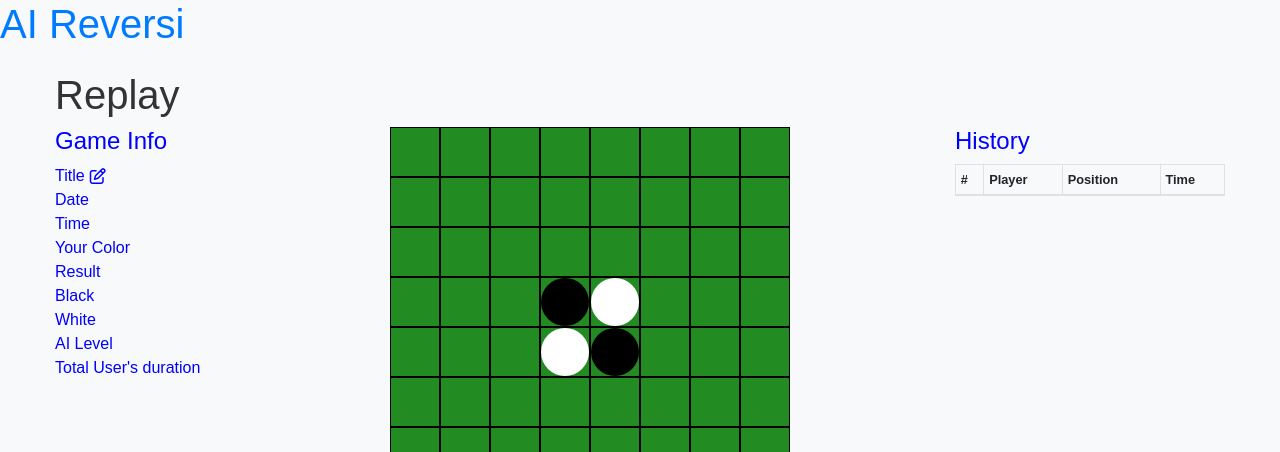
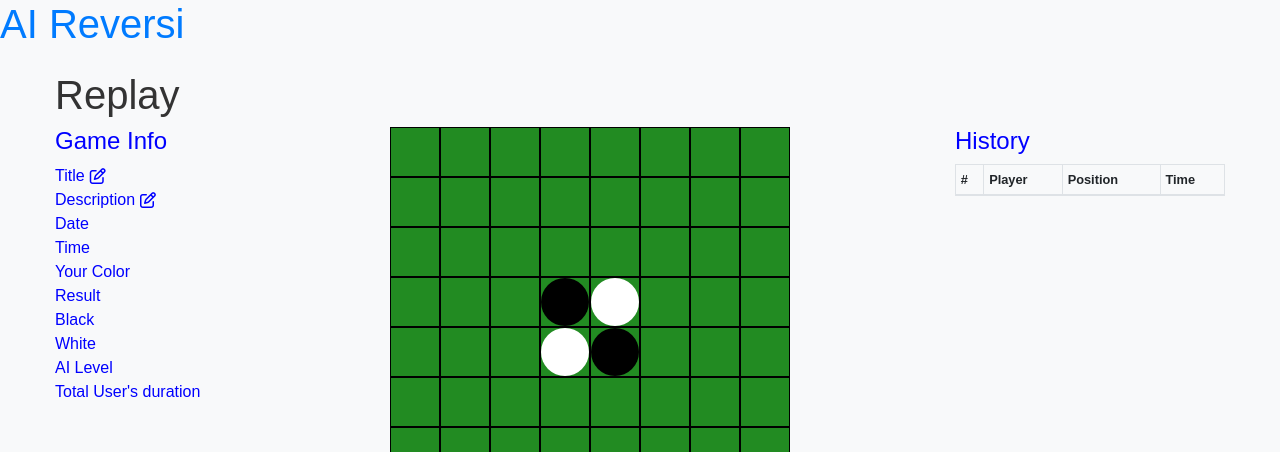
Before and after one commit to ryok247/ai-reversi, a Django app: template loginApp/templates/past-replay.html in a window 1280 px wide. Shown: the top 452 px of the page. Run offline with Django 3.2, Linux system fonts and the light colour scheme; the template is opened without the code that fills it: most values are stand-ins (such as "Sample title", 1, 10 or a date in 2020); lists and menus that the app fills with data are empty; some libraries are stand-ins or nearby versions.

Commit message:
Enabled users to edit description of games

```diff
--- a/loginApp/static/js/replay.js
+++ b/loginApp/static/js/replay.js
@@ -1,6 +1,7 @@
 import { gameLogic } from "./game-logic.js"
 import { ReplayAnimator } from './animation.js';
 import { addToHistoryTable, updateGameName } from "./manage-game.js";
+import { getCsrfToken } from './utilities.js'
 
 let logic = new gameLogic();
 const progressElement = document.getElementById('progress');
@@ -120,3 +121,55 @@ document.addEventListener('DOMContentLoaded', function() {
         editIcon.style.display = 'block';
     });
 });
+
+document.addEventListener('DOMContentLoaded', function() {
+    const gameId = document.getElementById('game-id').value;
+    const descriptionElement = document.getElementById('info-description');
+    const editDescriptionIcon = document.getElementById('edit-description-icon');
+    const editDescriptionInput = document.getElementById('edit-description-input');
+    const saveDescriptionButton = document.getElementById('save-description-button');
+
+    // ゲームの詳細を取得して表示
+    fetch(`/get_game_details/${gameId}`)
+    .then(response => response.json())
+    .then(game => {
+        // タイトルと説明を表示
+        document.getElementById('info-title').textContent = game.name;
+        descriptionElement.textContent = game.description;
+        // その他の情報もここで設定
+    });
+
+    // 説明編集アイコンのクリックイベント
+    editDescriptionIcon.addEventListener('click', function() {
+        editDescriptionInput.style.display = 'block';
+        saveDescriptionButton.style.display = 'block';
+        editDescriptionInput.value = descriptionElement.textContent;
+        descriptionElement.style.display = 'none';
+        editDescriptionIcon.style.display = 'none';
+    });
+
+    // 説明保存ボタンのクリックイベント
+    saveDescriptionButton.addEventListener('click', function() {
+        const newDescription = editDescriptionInput.value;
+        // サーバーに新しい説明を送信
+        updateGameDescription(gameId, newDescription).then(() => {
+            descriptionElement.textContent = newDescription;
+            descriptionElement.style.display = 'block';
+            editDescriptionIcon.style.display = 'block';
+            editDescriptionInput.style.display = 'none';
+            saveDescriptionButton.style.display = 'none';
+        });
+    });
+});
+
+// サーバーに新しい説明を送信する関数
+function updateGameDescription(gameId, description) {
+    return fetch(`/update_game_description/${gameId}/`, {
+        method: 'POST',
+        headers: {
+            'Content-Type': 'application/json',
+            'X-CSRFToken': getCsrfToken()
+        },
+        body: JSON.stringify({ description })
+    }).then(response => response.json());
+}
--- a/loginApp/templates/past-replay.html
+++ b/loginApp/templates/past-replay.html
@@ -21,6 +21,15 @@
                 <!-- Input field for editing and save button (initially hidden) -->
                 <input type="text" id="edit-title-input" style="display: none;">
                 <button id="save-title-button" style="display: none;">Save</button>
+            </div>
+            <div class="info">
+                Description
+                <i id="edit-description-icon" class="fa fa-edit edit-icon"></i>
+            </div>
+            <div id="info-description-container">
+                <span id="info-description"></span>
+                <textarea id="edit-description-input" style="display: none;" maxlength="140"></textarea>
+                <button id="save-description-button" style="display: none;">Save</button>
             </div>
             <div class="info">Date</div>
             <div id="info-date"></div>
--- a/loginApp/urls.py
+++ b/loginApp/urls.py
@@ -21,4 +21,5 @@ urlpatterns = [
     path('past_replay/<int:game_id>/', views.PastReplayView.as_view(), name='past_replay'),
     path('dashboard/', views.DashboardView.as_view(), name='dashboard'),
     path('update_game_name/<int:game_id>/', views.UpdateGameNameView.as_view(), name='update_game_name'),
+    path('update_game_description/<int:game_id>/', views.UpdateGameDescriptionView.as_view(), name='update_game_description'),
 ] + static(settings.STATIC_URL, document_root=settings.STATIC_ROOT)
```
Also changed, not shown: loginApp/views.py (+17 -0 lines).
